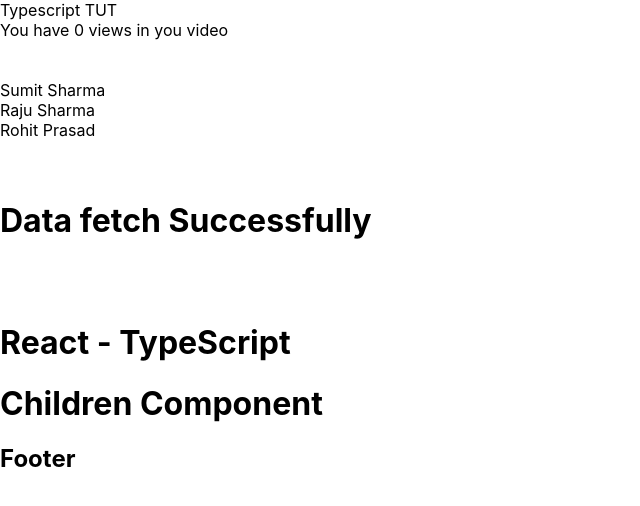
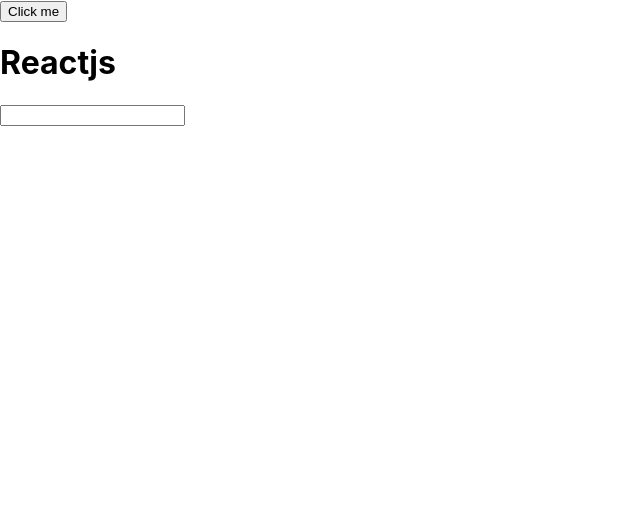
Before and after one commit to Sumit45doc/React-typescript, a React (Create React App) app: page / in a window 1280 px wide. Shown: the top 506 px of the page, without its empty margins (0-640 px from the left). Built offline with nearby package versions, Linux system fonts and the light colour scheme.

Commit message:
Event Props

```diff
--- a/src/App.tsx
+++ b/src/App.tsx
@@ -1,18 +1,24 @@
-import { Greed } from "./components/Greed";
-import Layout from "./components/Layout";
-import Message from "./components/message";
-import PersonList from "./components/PersonList";
-import Status from "./components/Status";
+import { useState } from "react";
+import Button from "./components/Button";
+import Input from "./components/Input";
+// import { Greed } from "./components/Greed";
+// import Layout from "./components/Layout";
+// import Message from "./components/message";
+// import PersonList from "./components/PersonList";
+// import Status from "./components/Status";
 
 function App() {
-  const nameList = [
-    {firstName: "Sumit", LastName: "Sharma"},
-    {firstName: "Raju", LastName: "Sharma"},
-    {firstName: "Rohit", LastName: "Prasad"},
-  ]
+  // const nameList = [
+  //   {firstName: "Sumit", LastName: "Sharma"},
+  //   {firstName: "Raju", LastName: "Sharma"},
+  //   {firstName: "Rohit", LastName: "Prasad"},
+  // ]
+
+  const [toggler, setToggler] = useState(true);
+  const [name, setName] = useState("");
   return (
     <div className="App">
-      <Greed language="Typescript"  logIn={true} />
+      {/* <Greed language="Typescript"  logIn={true} />
       <br />
       <br />
       <PersonList nameList={nameList} />
@@ -24,7 +30,13 @@
         <Message>
           Children Component
         </Message>
-      </Layout>
+      </Layout */}
+      <Button handleChange={(num) => { setToggler(!toggler); console.log(num) }} />
+      <div>
+        {toggler ? <h1>Reactjs</h1> : <h1>Angularjs</h1>}
+      </div>
+      <Input value={name} changeHandler={(e) => setName(e.target.value)} />
+      <h2>{name}</h2>
     </div>
   );
 }
--- /dev/null
+++ b/src/components/Button.tsx
@@ -0,0 +1,15 @@
+import React from "react"
+
+type ButtonProps = {
+    // handleChange: (event: React.MouseEvent<HTMLButtonElement>) => void
+    handleChange: (id: number) => void
+}
+const Button = (props: ButtonProps) => {
+    return (
+        <button onClick={() => props.handleChange(1)}>
+            Click me
+        </button>
+    )
+}
+
+export default Button
--- /dev/null
+++ b/src/components/Input.tsx
@@ -0,0 +1,15 @@
+import React from "react"
+
+type InputProps = {
+    value: string,
+    changeHandler: (e: React.ChangeEvent<HTMLInputElement>) => void
+}
+const Input = (props: InputProps) => {
+    return (
+        <div>
+           <input value={props.value} onChange={(e) => props.changeHandler(e)} />
+        </div>
+    )
+}
+
+export default Input
```
